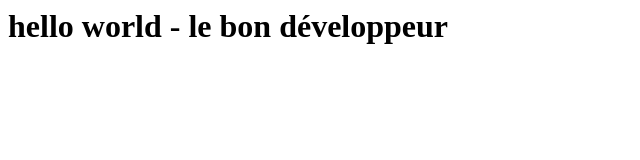
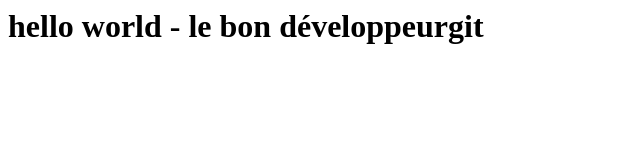
Before and after one commit to Hana-Abid/my-test-project-Hana, a plain HTML site: page index.html in a window 1280 px wide. Shown: the full height of the page, 0-640 px from the left. Drawn offline with Linux system fonts and the light colour scheme.

Commit message:
feat/login-page

```diff
--- a/index.html
+++ b/index.html
@@ -1 +1 @@
-<h1>hello world - le bon développeur</h1>
+<h1>hello world - le bon développeurgit </h1>
```
Also changed, not shown: login-page.html (added, +1 -0 lines).
